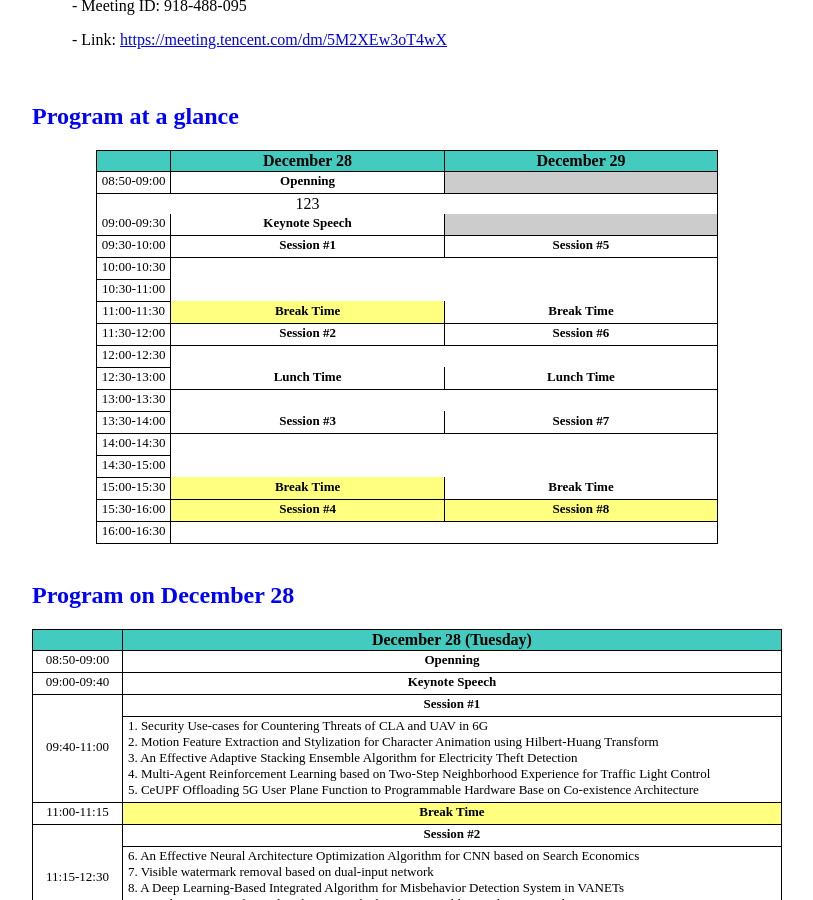
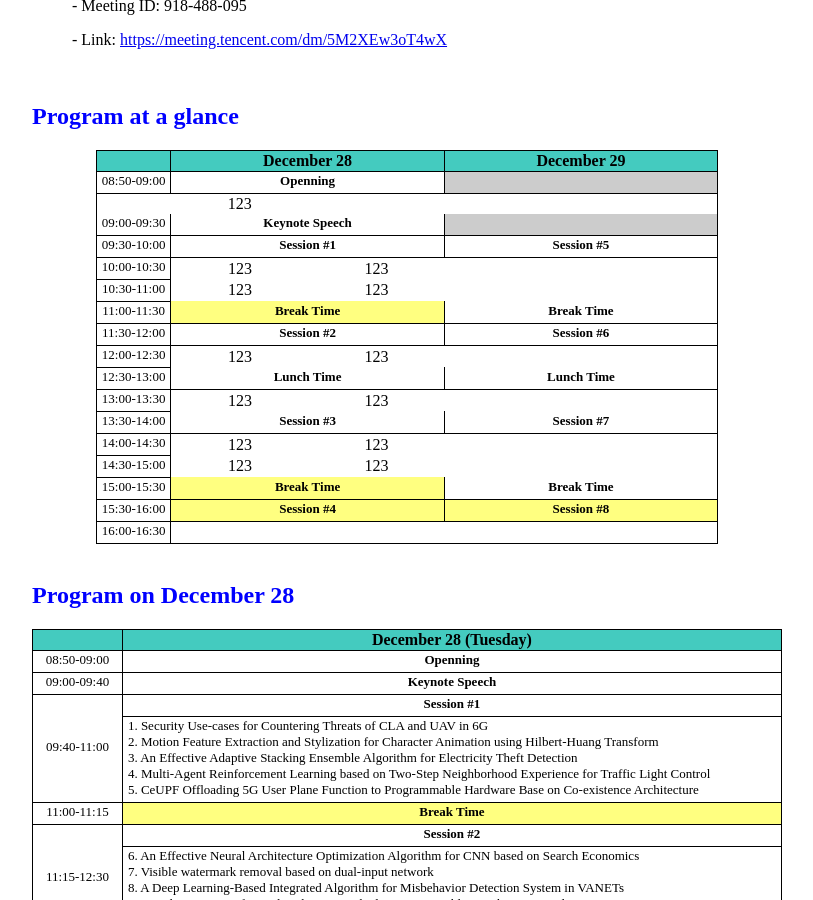
Before and after one commit to icea-conf/2021, a Jekyll site: the page built from program/index.html, in a window 1280 px wide and 900 px high, scrolled down 676 px. Shown: the whole window, without its empty margins (233-1046 px from the left). Built offline with Jekyll 4.4.1, drawn with Linux system fonts in a browser that asks for light colours.

Commit message:
Update index.html

```diff
--- a/program/index.html
+++ b/program/index.html
@@ -55,10 +55,14 @@
 
                          <tr>
                               <td class="tcontent4" width="12%">10:00-10:30</td>
+                              <td>123</td>
+                              <td>123</td>
                          </tr>
 
                          <tr>
                               <td class="tcontent4" width="12%">10:30-11:00</td>
+                              <td>123</td>
+                              <td>123</td>
                          </tr>
 
                          <tr>
@@ -75,6 +79,8 @@
 
                          <tr>
                               <td class="tcontent4" width="12%">12:00-12:30</td>
+                              <td>123</td>
+                              <td>123</td>
                          </tr>
 
                          <tr>
@@ -85,6 +91,8 @@
 
                          <tr>
                               <td class="tcontent4" width="12%">13:00-13:30</td>
+                              <td>123</td>
+                              <td>123</td>
                          </tr>
 
                          <tr>
@@ -95,10 +103,14 @@
 
                          <tr>
                               <td class="tcontent4" width="12%">14:00-14:30</td>
+                              <td>123</td>
+                              <td>123</td>
                          </tr>
 
                          <tr>
                               <td class="tcontent4" width="12%">14:30-15:00</td>
+                              <td>123</td>
+                              <td>123</td>
                          </tr>
 
                          <tr>
```
